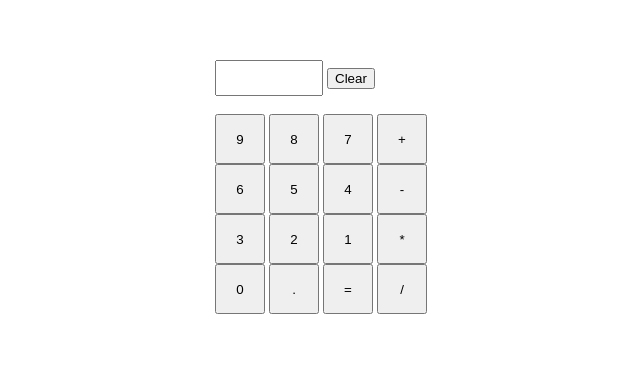
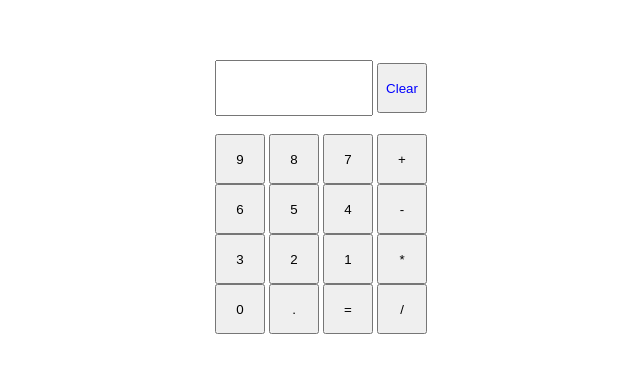
Before and after one commit to mandy-kate/js-calculator, a plain HTML site: page index.html in a window 1280 px wide. Shown: the whole page, without its empty margins (319-959 px from the left). Drawn offline with Linux system fonts and the light colour scheme.

Commit message:
re-edit of css code

```diff
--- a/calculator.css
+++ b/calculator.css
@@ -5,7 +5,13 @@ body {
   margin-top: 60px;
 }
 
-input {
+.displ {
+    width: 150px;
+    height: 50px;
+}
+
+button {
+  color: blue;
   width: 50px;
   height: 50px;
 }
@@ -14,8 +20,3 @@ input {
   width: 50px;
   height: 50px;
 }
-
-.displ {
-    width: 100px;
-    height: 30px;
-}
```
